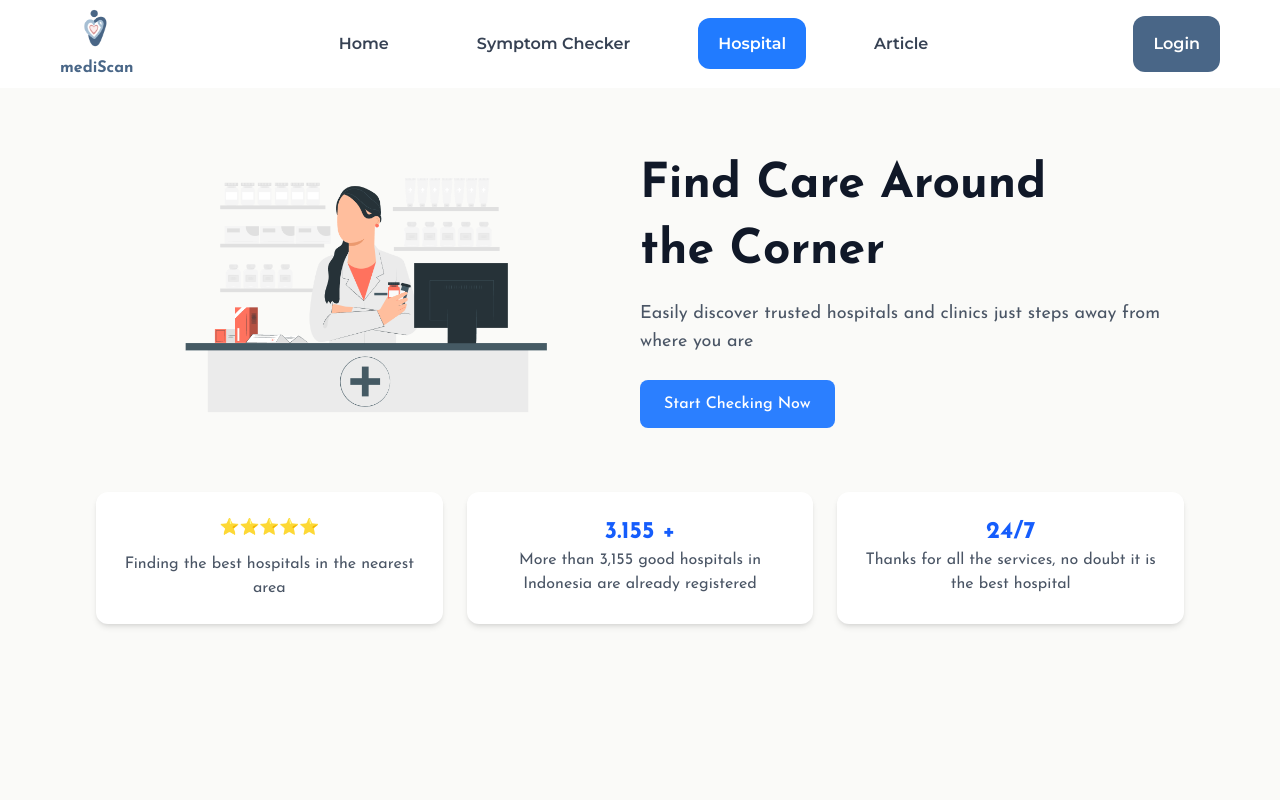
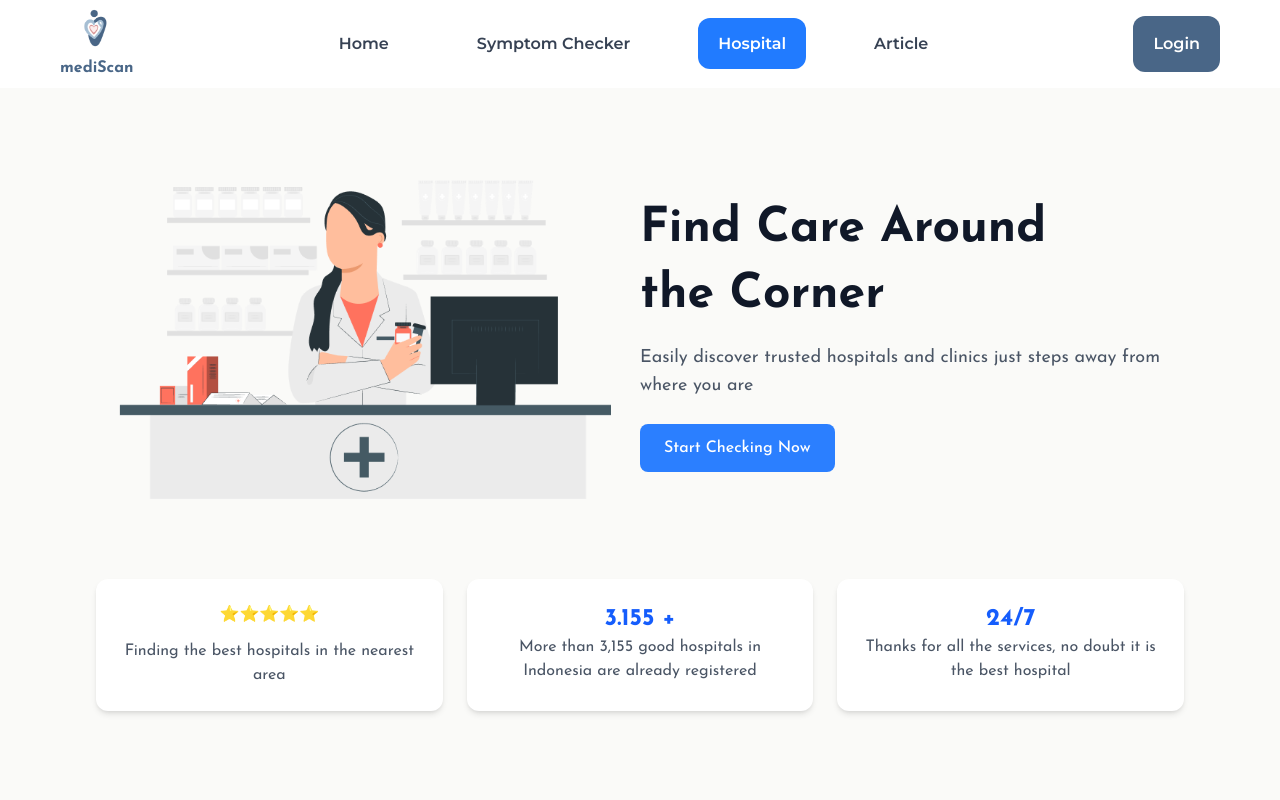
Before and after one commit to rakafdil/mediscan, a Next.js app: page /hospital in a window 1280 px wide. Shown: the top 800 px of the page. Built offline with nearby package versions, Linux system fonts and the light colour scheme.

Commit message:
image adjustment in each section

```diff
--- a/src/app/article/page.tsx
+++ b/src/app/article/page.tsx
@@ -96,7 +96,7 @@ const HealthInsightsDashboard = () => {
                     <img
                         src="/assets/HumanArticle.png"
                         alt="Human body illustration"
-                        className="w-130 h-100 object-contain"
+                        className="w-200 h-200"
                     />
 
                     {/* Content */}
--- a/src/app/hospital/choose/page.tsx
+++ b/src/app/hospital/choose/page.tsx
@@ -91,8 +91,8 @@ const chooseHospital = () => {
 
     return (
         <div className="bg-gradient-to-b from-white to-gray-50 min-h-screen flex items-center justify-center">
-            <div className="w-full max-w-md p-6">
-                <h1 className="text-3xl font-bold text-center text-gray-800 mb-3">
+            <div className="w-full max-w-md p-2">
+                <h1 className="text-5xl font-bold text-center text-gray-800 mb-4">
                     Share Your Location
                 </h1>
                 <p className="text-center text-gray-500 mb-8 text-sm">
--- a/src/app/hospital/map/mapHospitalContent.tsx
+++ b/src/app/hospital/map/mapHospitalContent.tsx
@@ -400,7 +400,7 @@ const MapHospitalContent = () => {
                         <button
                             onClick={toggleLocationMode}
                             disabled={isGettingLocation}
-                            className={`px-6 py-2 rounded-full transition duration-200 flex items-center gap-2 shadow-lg shadow-blue-400/50 bg-gradient-to-r from-blue-500 to-blue-700 text-white font-medium hover:scale-105 ${isGettingLocation ? 'opacity-50 cursor-not-allowed' : ''
+                            className={`px-6 py-2 rounded-full transition duration-200 flex items-center gap-2 shadow-lg shadow-blue-400/50 bg-[#628EF7] text-white font-medium hover:scale-105 ${isGettingLocation ? 'opacity-50 cursor-not-allowed' : ''
                                 }`}
                         >
                             {isGettingLocation ? (
@@ -417,7 +417,7 @@ const MapHospitalContent = () => {
 
                         <button
                             onClick={handleBackToSearch}
-                            className="px-6 py-2 rounded-full transition duration-200 flex items-center gap-2 shadow-lg shadow-blue-400/50 bg-gradient-to-r from-blue-500 to-blue-700 text-white font-medium hover:scale-105"
+                            className="px-6 py-2 rounded-full transition duration-200 flex items-center gap-2 shadow-lg shadow-blue-400/50 bg-[#628EF7] text-white font-medium hover:scale-105"
                         >
                             ← Change Location
                         </button>
--- a/src/app/hospital/page.tsx
+++ b/src/app/hospital/page.tsx
@@ -13,8 +13,8 @@ export default function HeroSection() {
                     <Image
                         src="/assets/Pharmacist.png" // ganti dengan file kamu di /public
                         alt="Doctor Illustration"
-                        width={400}
-                        height={400}
+                        width={900}
+                        height={900}
                         className="object-contain"
                     />
                 </div>
```
